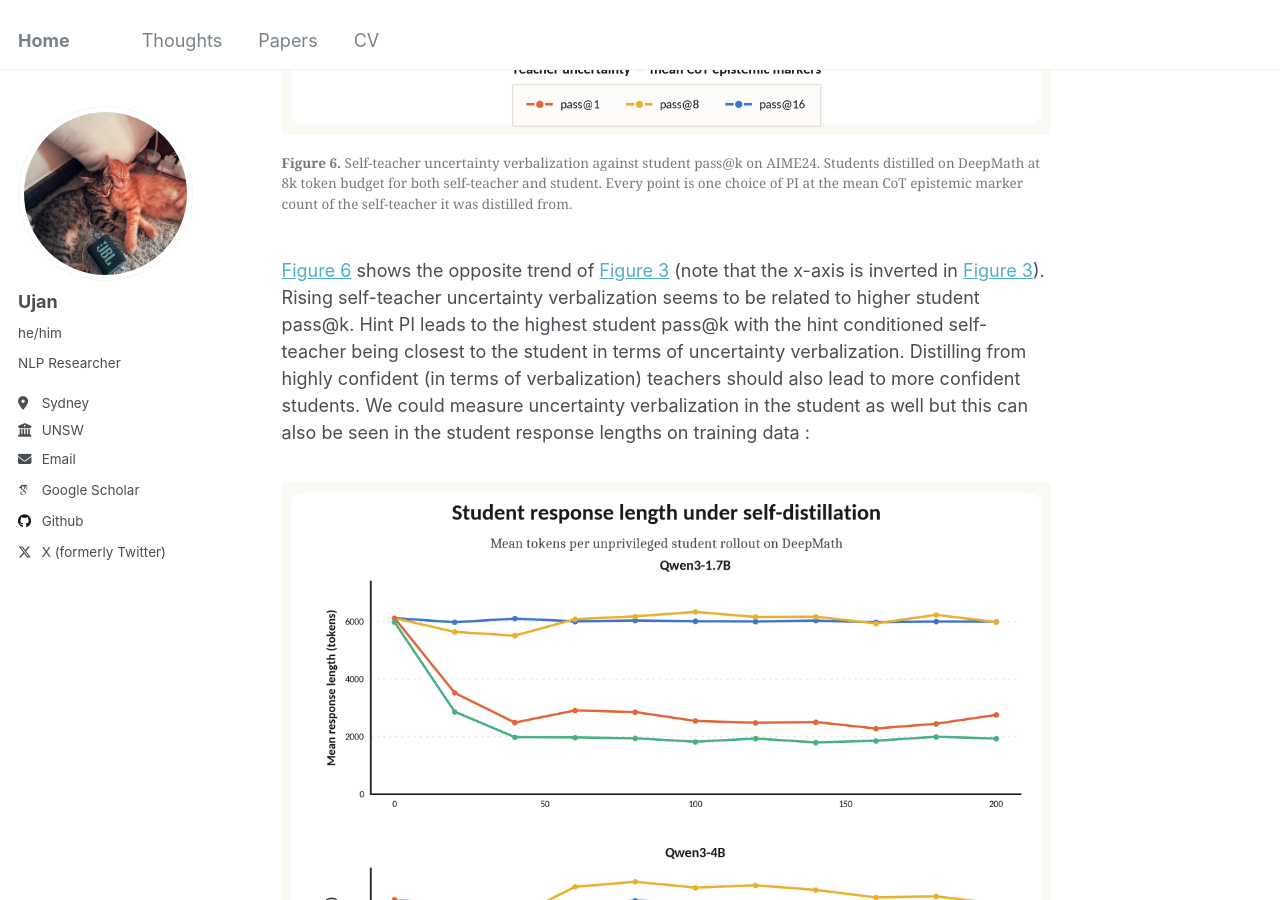
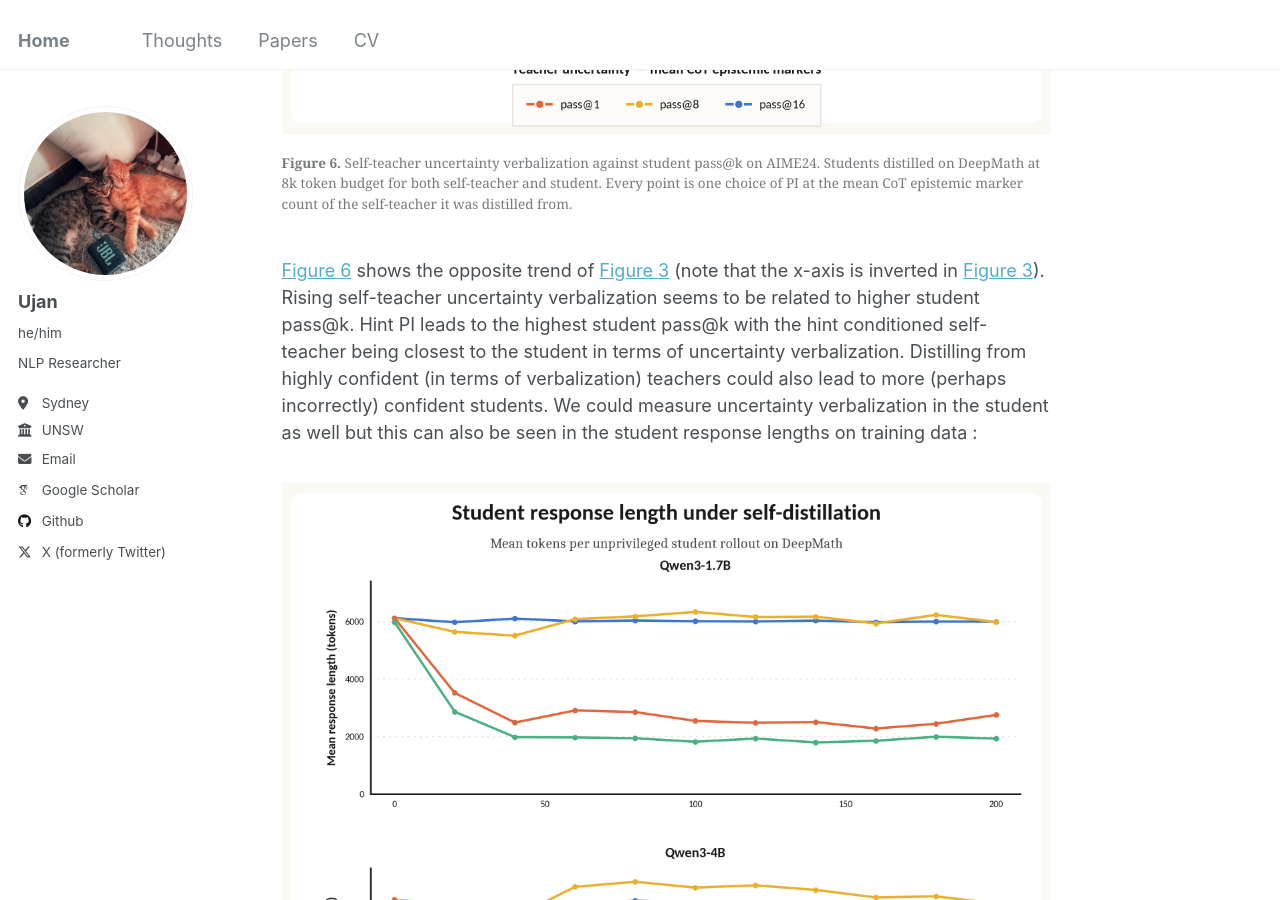
Before and after one commit to tatami-galaxy/tatami-galaxy.github.io, a Jekyll site: the page built from _posts/2026-07-01-self-distillation-post-1.md, in a window 1280 px wide and 900 px high, scrolled down 10466 px. Built offline with Jekyll 4.4.1, drawn with Linux system fonts in a browser that asks for light colours; some web fonts are replaced; some of the changed text lies outside the part shown.

Commit message:
self distill blog

```diff
--- a/_posts/2026-07-01-self-distillation-post-1.md
+++ b/_posts/2026-07-01-self-distillation-post-1.md
@@ -146,7 +146,7 @@ The rollout PI [^self-rollout] again has an interesting behavior if we contrast
   <figcaption style="width: 100%;" markdown="span"><strong>Figure 6.</strong> Self-teacher uncertainty verbalization against student pass@k on AIME24. Students distilled on DeepMath at 8k token budget for both self-teacher and student. Every point is one choice of PI at the mean CoT epistemic marker count of the self-teacher it was distilled from.</figcaption>
 </figure>
 
-[Figure 6](#fig-6) shows the opposite trend of [Figure 3](#fig-3) (note that the x-axis is inverted in [Figure 3](#fig-3)). Rising self-teacher uncertainty verbalization seems to be related to higher student pass@k. Hint PI leads to the highest student pass@k with the hint conditioned self-teacher being closest to the student in terms of uncertainty verbalization. Distilling from highly confident (in terms of verbalization) teachers should also lead to more confident students. We could measure uncertainty verbalization in the student as well but this can also be seen in the student response lengths on training data :
+[Figure 6](#fig-6) shows the opposite trend of [Figure 3](#fig-3) (note that the x-axis is inverted in [Figure 3](#fig-3)). Rising self-teacher uncertainty verbalization seems to be related to higher student pass@k. Hint PI leads to the highest student pass@k with the hint conditioned self-teacher being closest to the student in terms of uncertainty verbalization. Distilling from highly confident (in terms of verbalization) teachers could also lead to more (perhaps incorrectly) confident students. We could measure uncertainty verbalization in the student as well but this can also be seen in the student response lengths on training data :
 
 <figure id="fig-7">
   <a href="/images/advantage_response_length.png" title="Open full size" style="width: 100%;">
@@ -221,6 +221,7 @@ roughly tells us how much the trained model is shifting away from the base model
   <figcaption style="width: 100%;" markdown="span"><strong>Figure 8.</strong> Mean self-teacher advantage per checkpoint across training. Left : drift from the base model, $$A^{none}(o)$$ from equation (8). Right : self-teacher signal, $$\overline{A}(o)$$ from equation (7).</figcaption>
 </figure>
 
+[Figure 8](#fig-8) suggests that training under hint and answer conditioned self-teachers shifts the model the *least* from its initial per-token distributions. Their self-teacher signals are also weaker than the full and rollout PIs. Intuitively this should be desirable for thinking models. They've already undergone RLVR post-training and perhaps their distributions do not need to be rapidly altered. This is reflected in the AIME24 results in [Figure 5](#fig-5).
 
 
 
```
